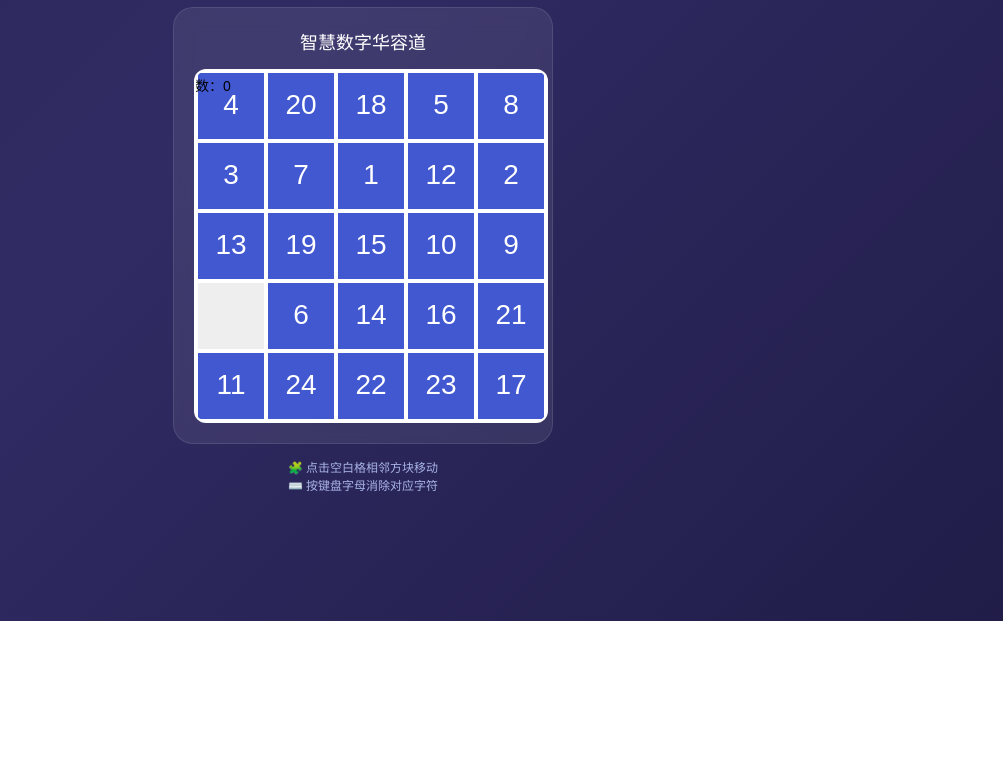
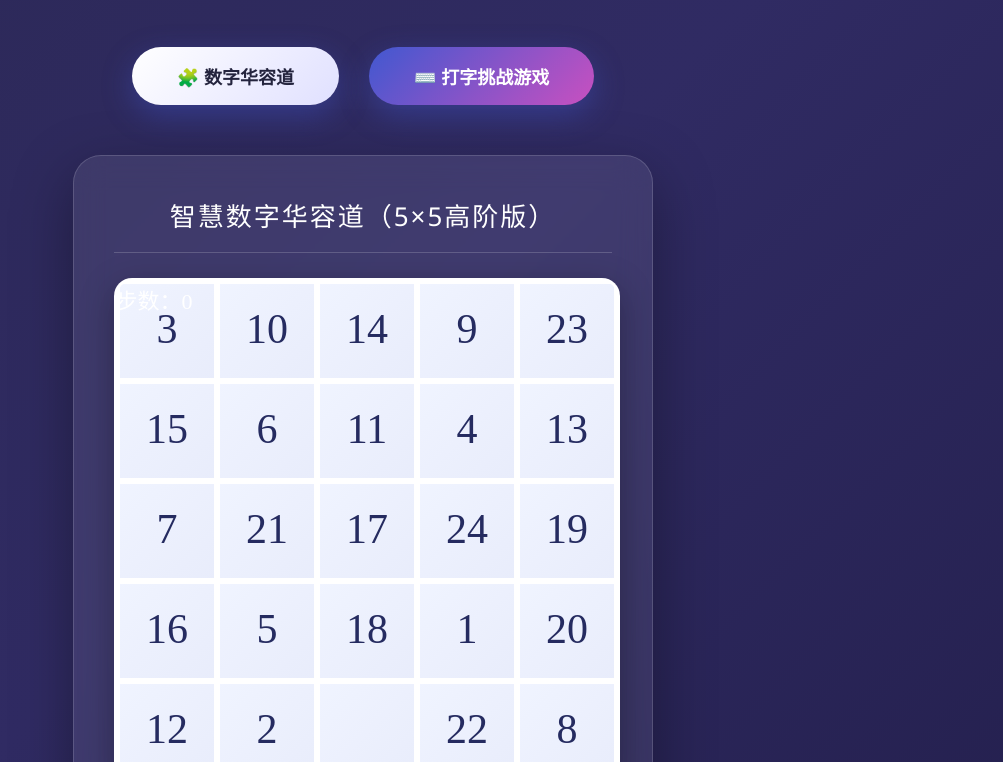
Before and after one commit to qingmozzh-rgb/mini-game-hub, a plain HTML site: page index.html in a window 1280 px wide. Shown: the part 179-941 px from the top of the page, without its empty margins (277-1280 px from the left). Before the commit the page ends 800 px from the top, so only its background shows below. Drawn offline with Linux system fonts and the light colour scheme.

Commit message:
Update index.html

```diff
--- a/index.html
+++ b/index.html
@@ -28,88 +28,129 @@
 
         .header-box {
             text-align: center;
-            padding-top: 30px;
-            padding-bottom: 20px;
+            padding-top: 60px;
+            padding-bottom: 50px;
+            animation: fadeDown 1s ease;
+        }
+
+        @keyframes fadeDown {
+            from { opacity: 0; transform: translateY(-40px); }
+            to { opacity: 1; transform: translateY(0); }
         }
 
         .header-box h1 {
-            font-size: 32px;
+            font-size: 52px;
             color: #fff;
             background: linear-gradient(90deg, #00f5d4, #6dd5ed, #ffffff);
             -webkit-background-clip: text;
             -webkit-text-fill-color: transparent;
-            letter-spacing: 2px;
-            margin-bottom: 10px;
+            text-shadow: 0 0 30px rgba(0, 245, 212, 0.4);
+            letter-spacing: 4px;
+            margin-bottom: 15px;
         }
 
         .header-box p {
             color: #c0c8e7;
-            font-size: 14px;
+            font-size: 18px;
+            letter-spacing: 2px;
         }
 
         .nav-btn {
             display: flex;
             justify-content: center;
-            gap: 15px;
-            margin-bottom: 20px;
+            gap: 30px;
+            margin-bottom: 50px;
         }
 
         .nav-btn button {
-            padding: 10px 20px;
-            font-size: 14px;
+            padding: 16px 45px;
+            font-size: 18px;
             font-weight: bold;
             border: none;
-            border-radius: 30px;
+            border-radius: 60px;
             cursor: pointer;
+            transition: all 0.4s ease;
+            position: relative;
+            overflow: hidden;
             color: #fff;
             background: linear-gradient(135deg, #4158d0, #c850c0);
+            box-shadow: 0 10px 30px rgba(65, 88, 208, 0.4);
+        }
+
+        .nav-btn button::before {
+            content: "";
+            position: absolute;
+            top: 0;
+            left: -100%;
+            width: 100%;
+            height: 100%;
+            background: linear-gradient(90deg, transparent, rgba(255,255,255,0.2), transparent);
+            transition: 0.5s;
+        }
+
+        .nav-btn button:hover::before {
+            left: 100%;
+        }
+
+        .nav-btn button:hover {
+            transform: translateY(-6px) scale(1.05);
+            box-shadow: 0 15px 40px rgba(200, 80, 192, 0.5);
         }
 
         .nav-btn button.active {
-            background: #fff;
+            background: linear-gradient(135deg, #ffffff, #e0e0ff);
             color: #24243e;
         }
 
         .game-card {
-            width: 90%;
-            max-width: 380px;
+            width: 580px;
             margin: 0 auto;
-            padding: 20px;
+            padding: 40px;
             background: rgba(255, 255, 255, 0.08);
-            backdrop-filter: blur(10px);
-            border-radius: 20px;
-            border: 1px solid rgba(255,255,255,0.1);
+            backdrop-filter: blur(16px);
+            border-radius: 28px;
+            border: 1px solid rgba(255, 255, 255, 0.15);
+            box-shadow: 0 20px 60px rgba(0, 0, 0, 0.35);
         }
 
         .game-view {
             display: none;
             text-align: center;
+            animation: scaleIn 0.6s ease;
         }
 
         .game-view.show {
             display: block;
         }
 
+        @keyframes scaleIn {
+            from { opacity: 0; transform: scale(0.92); }
+            to { opacity: 1; transform: scale(1); }
+        }
+
         .game-title {
-            font-size: 18px;
-            color: #fff;
-            margin-bottom: 15px;
+            font-size: 26px;
+            color: #ffffff;
+            margin-bottom: 25px;
+            padding-bottom: 18px;
+            border-bottom: 1px solid rgba(255,255,255,0.18);
+            letter-spacing: 2px;
         }
 
         canvas {
-            border-radius: 12px;
-            border: 2px solid rgba(255,255,255,0.2);
-            background: #fff;
-            display: block;
-            margin: 0 auto;
+            border-radius: 18px;
+            box-shadow: 0 10px 35px rgba(0,0,0,0.3);
+            border: 3px solid rgba(255,255,255,0.2);
+            background: #fff; /* 强制白底，防止透明白屏 */
         }
 
         .desc {
+            width: 600px;
+            margin: 40px auto;
             text-align: center;
             color: #a9b4e8;
-            font-size: 12px;
-            margin-top: 15px;
-            line-height: 1.5;
+            font-size: 16px;
+            line-height: 2;
         }
     </style>
 </head>
@@ -121,29 +162,29 @@
     </div>
 
     <div class="nav-btn">
-        <button class="active" onclick="switchGame(1)">🧩 华容道</button>
-        <button onclick="switchGame(2)">⌨️ 打字游戏</button>
+        <button class="active" onclick="switchGame(1)">🧩 数字华容道</button>
+        <button onclick="switchGame(2)">⌨️ 打字挑战游戏</button>
     </div>
 
     <div class="game-card">
         <div id="g1" class="game-view show">
-            <div class="game-title">智慧数字华容道</div>
-            <canvas id="c1" width="350" height="350"></canvas>
+            <div class="game-title">智慧数字华容道（5×5高阶版）</div>
+            <canvas id="c1" width="500" height="500"></canvas>
         </div>
 
         <div id="g2" class="game-view">
-            <div class="game-title">打字闯关游戏</div>
-            <canvas id="c2" width="350" height="350"></canvas>
+            <div class="game-title">字母打字闯关游戏</div>
+            <canvas id="c2" width="420" height="420"></canvas>
         </div>
     </div>
 
     <div class="desc">
-        <p>🧩 点击空白格相邻方块移动</p>
-        <p>⌨️ 按键盘字母消除对应字符</p>
+        <p>🧩 华容道玩法：点击空白格相邻方块移动，挑战最少步数复原棋盘</p>
+        <p>⌨️ 打字玩法：敲击对应字母消除字符，难度缓慢递增，锻炼手速与眼力</p>
     </div>
 
+<!-- JS 放 body 最后，确保 DOM 加载完再执行，彻底解决白屏 -->
 <script>
-// 切换游戏
 function switchGame(num){
     document.querySelectorAll(".game-view").forEach(item=>{
         item.classList.remove("show");
@@ -155,31 +196,31 @@ function switchGame(num){
     });
 }
 
-// ==================== 华容道（修复版） ====================
+// ============ 华容道（防白屏加固版） ============
 const cv1 = document.getElementById("c1");
-const ctx1 = cv1.getContext("2d");
-const size = 70;
+if(!cv1) console.error("c1 canvas 不存在");
+const ctx1 = cv1?.getContext("2d");
+if(!ctx1) console.error("c1 获取 2d 上下文失败");
+
+const cell = 100;
 let map = [];
-let emptyX = 4, emptyY = 4;
+let emptyX = 4;
+let emptyY = 4;
 let step = 0;
 
-function initMap(){
-    let num = 1;
+function initGame(){
+    let n = 1;
     for(let y=0;y<5;y++){
         map[y] = [];
         for(let x=0;x<5;x++){
-            map[y][x] = num++;
+            map[y][x] = n++;
         }
     }
     map[4][4] = 0;
-    randomMap();
-    draw();
-}
 
-function randomMap(){
-    let d = [[-1,0],[1,0],[0,-1],[0,1]];
-    for(let i=0;i<1000;i++){
-        let r = d[Math.floor(Math.random()*4)];
+    let dirs = [[1,0],[-1,0],[0,1],[0,-1],[1,1],[1,-1],[-1,1],[-1,-1]];
+    for(let i=0;i<1200;i++){
+        let r = dirs[Math.floor(Math.random()*8)];
         let nx = emptyX + r[0];
         let ny = emptyY + r[1];
         if(nx>=0&&nx<5&&ny>=0&&ny<5){
@@ -189,92 +230,118 @@ function randomMap(){
             emptyY = ny;
         }
     }
+    drawMap();
 }
 
-function draw(){
-    ctx1.clearRect(0,0,350,350);
+function drawMap(){
+    if(!ctx1) return;
+    ctx1.clearRect(0,0,500,500);
     for(let y=0;y<5;y++){
         for(let x=0;x<5;x++){
-            let v = map[y][x];
-            ctx1.fillStyle = v===0 ? "#eee" : "#4158d0";
-            ctx1.fillRect(x*size+2,y*size+2,size-4,size-4);
-            if(v!==0){
-                ctx1.fillStyle = "#fff";
-                ctx1.font = "28px Arial";
+            let val = map[y][x];
+            let gra = ctx1.createLinearGradient(x*cell,y*cell,x*cell+cell,y*cell+cell);
+            gra.addColorStop(0,"#f0f4ff");
+            gra.addColorStop(1,"#e8ecfb");
+            ctx1.fillStyle = gra;
+            ctx1.fillRect(x*cell+3,y*cell+3,cell-6,cell-6);
+
+            if(val !== 0){
+                ctx1.fillStyle = "#252b60";
+                ctx1.font = "42px Microsoft Yahei";
                 ctx1.textAlign = "center";
-                ctx1.fillText(v, x*size+size/2, y*size+size/2+8);
+                ctx1.fillText(val, x*cell+50, y*cell+62);
             }
         }
     }
-    ctx1.fillStyle = "#000";
-    ctx1.font = "14px Arial";
-    ctx1.fillText("步数："+step, 10, 20);
+    ctx1.fillStyle = "#ffffff"; // 修复：加引号
+    ctx1.font = "22px 微软雅黑";
+    ctx1.fillText("移动步数："+step,15,28);
 }
 
-cv1.addEventListener("click", e=>{
-    let x = Math.floor(e.offsetX/size);
-    let y = Math.floor(e.offsetY/size);
-    let dx = Math.abs(x-emptyX);
-    let dy = Math.abs(y-emptyY);
-    if((dx===1&&dy===0) || (dx===0&&dy===1)){
-        map[emptyY][emptyX] = map[y][x];
-        map[y][x] = 0;
-        emptyX = x;
-        emptyY = y;
-        step++;
-        draw();
-    }
-});
-
-initMap();
-
-// ==================== 打字游戏（修复版） ====================
-const cv2 = document.getElementById("c2");
-const ctx2 = cv2.getContext("2d");
-let chars = [];
-let score = 0;
-const keys = "abcdefghijklmnopqrstuvwxyz";
-
-function newChar(){
-    chars.push({
-        x: Math.random()*280+35,
-        y: 10,
-        c: keys[Math.floor(Math.random()*26)]
-    });
-}
-
-function drawGame(){
-    ctx2.clearRect(0,0,350,350);
-    ctx2.fillStyle = "#000";
-    ctx2.font = "16px Arial";
-    ctx2.fillText("分数："+score,10,25);
-
-    if(Math.random()<0.015) newChar();
-
-    for(let i=0;i<chars.length;i++){
-        let o = chars[i];
-        ctx2.fillStyle = "#c850c0";
-        ctx2.font = "26px Arial";
-        ctx2.fillText(o.c, o.x, o.y);
-        o.y += 0.4;
-    }
-
-    chars = chars.filter(i=>i.y<340);
-    requestAnimationFrame(drawGame);
-}
-
-document.addEventListener("keydown", e=>{
-    let k = e.key.toLowerCase();
-    for(let i=0;i<chars.length;i++){
-        if(chars[i].c === k){
-            chars.splice(i,1);
-            score++;
+cv1?.addEventListener("click", function(e){
+    let x = Math.floor(e.offsetX / cell);
+    let y = Math.floor(e.offsetY / cell);
+    let d = [[1,0],[-1,0],[0,1],[0,-1],[1,1],[1,-1],[-1,1],[-1,-1]];
+    for(let i of d){
+        if(x+i[0]===emptyX && y+i[1]===emptyY){
+            map[emptyY][emptyX] = map[y][x];
+            map[y][x] = 0;
+            emptyX = x;
+            emptyY = y;
+            step++;
+            drawMap();
             return;
         }
     }
 });
 
-drawGame();
+initGame();
+
+// ============ 打字游戏（防白屏+慢速舒适版） ============
+const cv2 = document.getElementById("c2");
+if(!cv2) console.error("c2 canvas 不存在");
+const ctx2 = cv2?.getContext("2d");
+if(!ctx2) console.error("c2 获取 2d 上下文失败");
+
+let charList = [];
+let score = 0;
+let allChar = "abcdefghijklmnopqrstuvwxyzABCDEFGHIJKLMNOPQRSTUVWXYZ";
+
+function addChar(){
+    let px = Math.random() * 350 + 30;
+    charList.push({
+        x: px,
+        y: 5,
+        text: allChar[Math.floor(Math.random() * allChar.length)]
+    });
+}
+
+function drawChar(){
+    if(!ctx2) return;
+    ctx2.clearRect(0,0,420,420);
+    ctx2.fillStyle = "#2c3e80";
+    ctx2.font = "24px 微软雅黑";
+    ctx2.fillText("当前分数：" + score, 12, 32);
+
+    let speed = 0.35 + score / 100;
+
+    for(let i=0;i<charList.length;i++){
+        let s = charList[i];
+        ctx2.fillStyle = "#1f2456";
+        ctx2.font = "28px Consolas";
+        ctx2.fillText(s.text, s.x, s.y);
+        s.y += speed;
+    }
+    charList = charList.filter(t => t.y < 415);
+}
+
+function runGame(){
+    if(Math.random() < 0.012){
+        addChar();
+    }
+    drawChar();
+    requestAnimationFrame(runGame);
+}
+
+document.addEventListener("keydown", function(e){
+    let key = e.key;
+    let idx = -1;
+    for(let i=0;i<charList.length;i++){
+        if(charList[i].text === key){
+            idx = i;
+            break;
+        }
+    }
+    if(idx !== -1){
+        score++;
+        charList.splice(idx,1);
+    }else{
+        score--;
+    }
+});
+
+runGame();
 </script>
+
 </body>
 </html>
```
